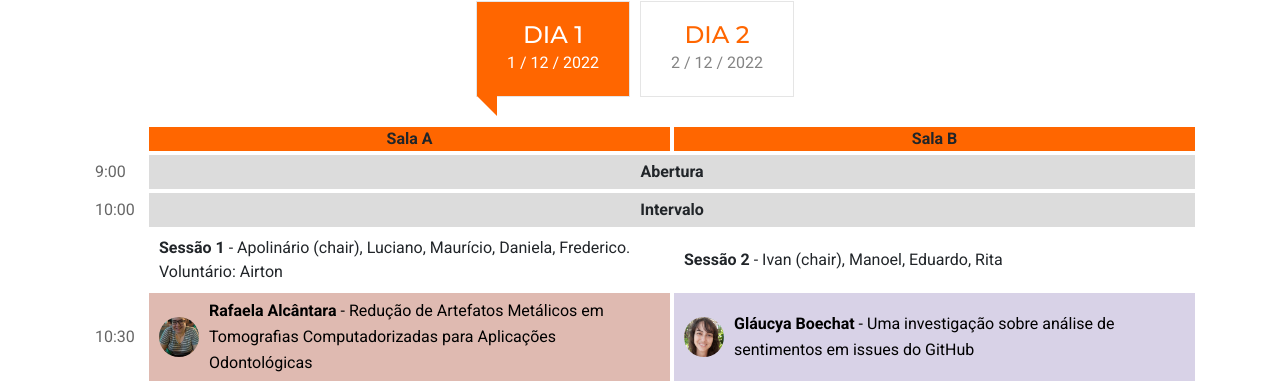
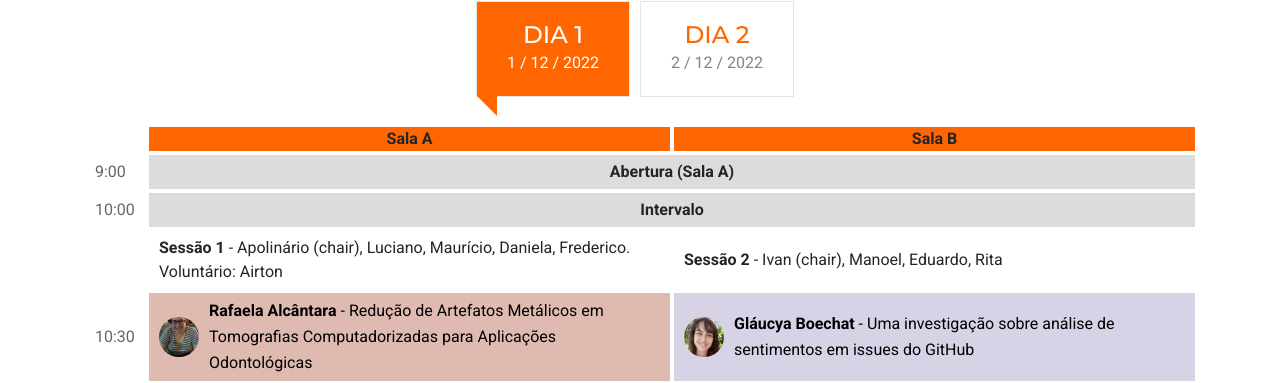
Before and after one commit to christinaflach/wepgcomp.github.io, a Jekyll site: the page built from 2022/index.md, in a window 1280 px wide and 900 px high, scrolled down 2133 px. Shown: the part 98-481 px from the top of the window. Built offline with Jekyll 4.4.1, drawn with Linux system fonts in a browser that asks for light colours; some of the changed lines change nothing that is shown.

Commit message:
Update program

```diff
--- a/2022/index.md
+++ b/2022/index.md
@@ -50,16 +50,17 @@
     - name: Sala B
   - name: Dia 2
     date: 2 / 12 / 2022
-    slots: ['S7/8', '9:00', '9:15', '9:30', '9:45', '10:00', '10:15', '10:30', '10:45']
+    slots: ['S7/8', '9:00', '9:15', '9:30', '9:45', '10:00', '10:15', '10:30', '10:45', '11:00']
     roomless: {}
     rooms:
     - name: Sala A
     - name: Sala B
   breaks:
-    'Dia 1, 9:00': { title: 'Abertura' }
+    'Dia 1, 9:00': { title: 'Abertura (Sala A)' }
     'Dia 1, 10:00': { title: 'Intervalo' }
     'Dia 1, 12:15': { title: 'Pausa para almoço' }
     'Dia 1, 15:30': { title: 'Intervalo' }
+    'Dia 2, 11:00': { title: 'Encerramento' }
   sessions:
     'Dia 1, Sala A, S1/2': { presenter: 'Sessão 1', title: 'Apolinário (chair), Luciano, Maurício, Daniela, Frederico. Voluntário: Airton' }
     'Dia 1, Sala B, S1/2': { presenter: 'Sessão 2', title: 'Ivan (chair), Manoel, Eduardo, Rita' }
```
